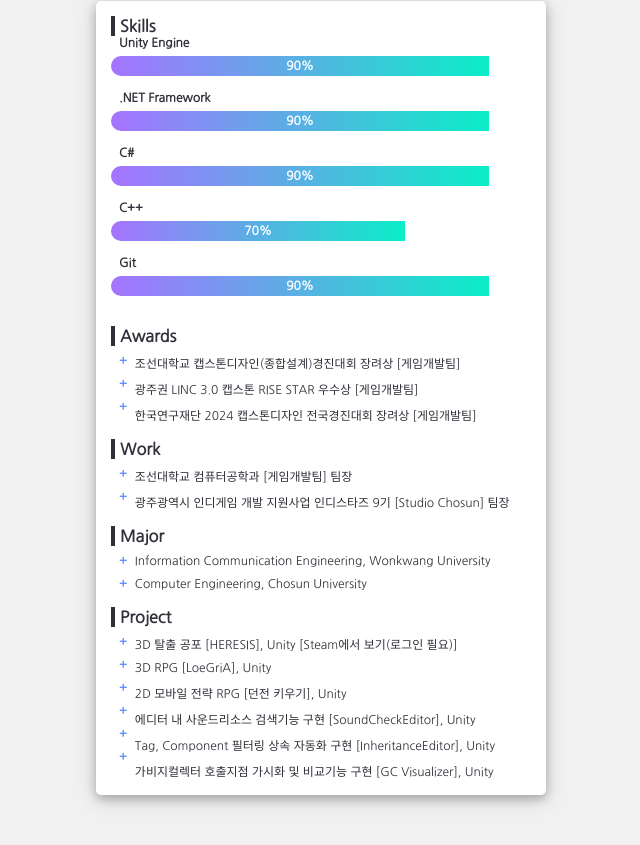
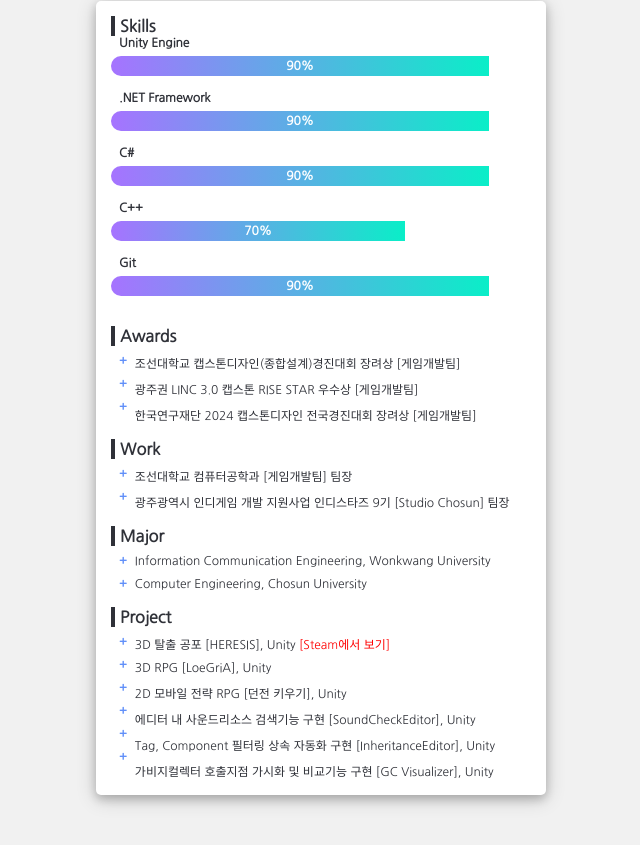
Before and after one commit to shin0624/shin0624.github.io, a plain HTML site: page index.html in a window 1280 px wide. Shown: the part 419-1264 px from the top of the page, without its empty margins (319-959 px from the left). Drawn offline with Linux system fonts and the light colour scheme.

Commit message:
Update index.html

```diff
--- a/index.html
+++ b/index.html
@@ -151,7 +151,7 @@
                         <span>+ </span>
                     </div>
                     <div>
-                        <span>3D 탈출 공포 [HERESIS], Unity <a href="https://store.steampowered.com/app/3374270/HERESIS/">[Steam에서 보기(로그인 필요)]</a></span>
+                        <span>3D 탈출 공포 [HERESIS], Unity <a href="https://store.steampowered.com/app/3374270/HERESIS/" style="color: red;">[Steam에서 보기]</a></span>
                         <span>3D RPG [LoeGriA], Unity</span>
                         <span>2D 모바일 전략 RPG [던전 키우기], Unity</span>
                         <span>에디터 내 사운드리소스 검색기능 구현 [SoundCheckEditor], Unity</span>
```
